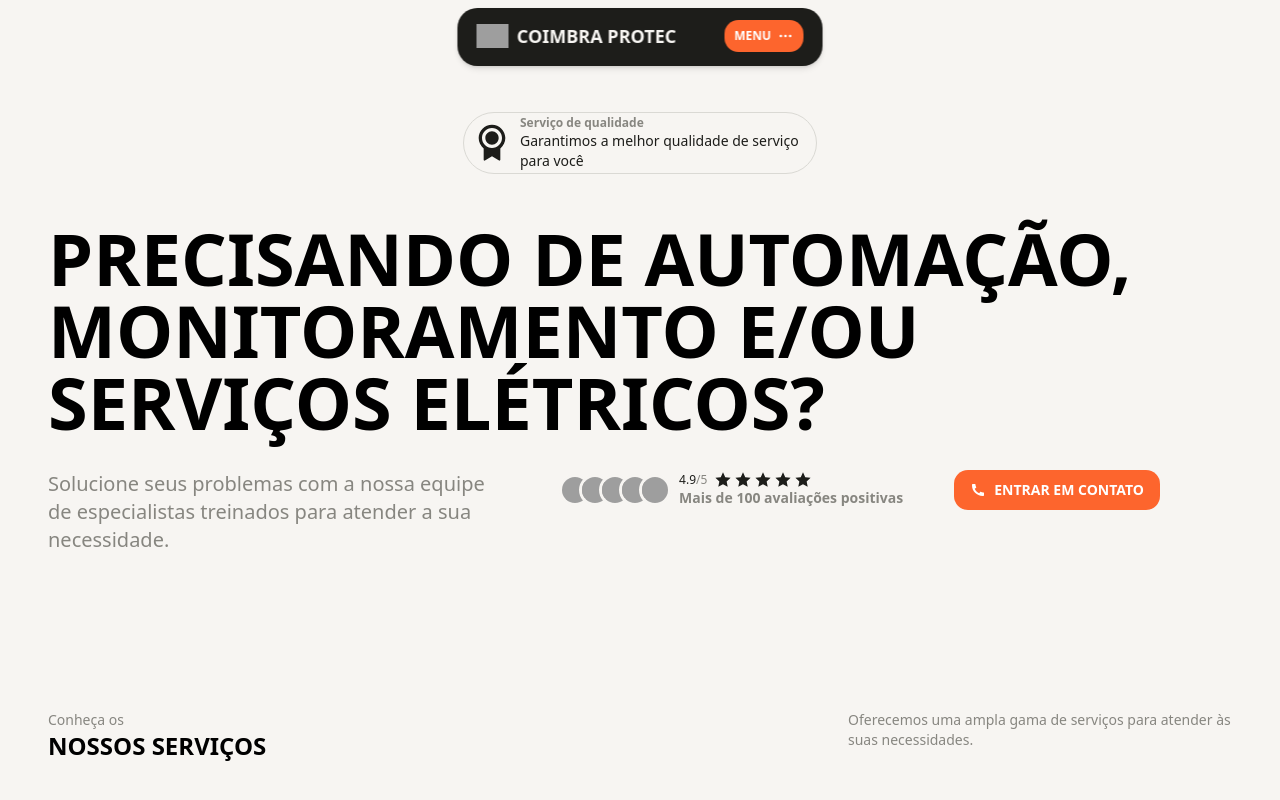
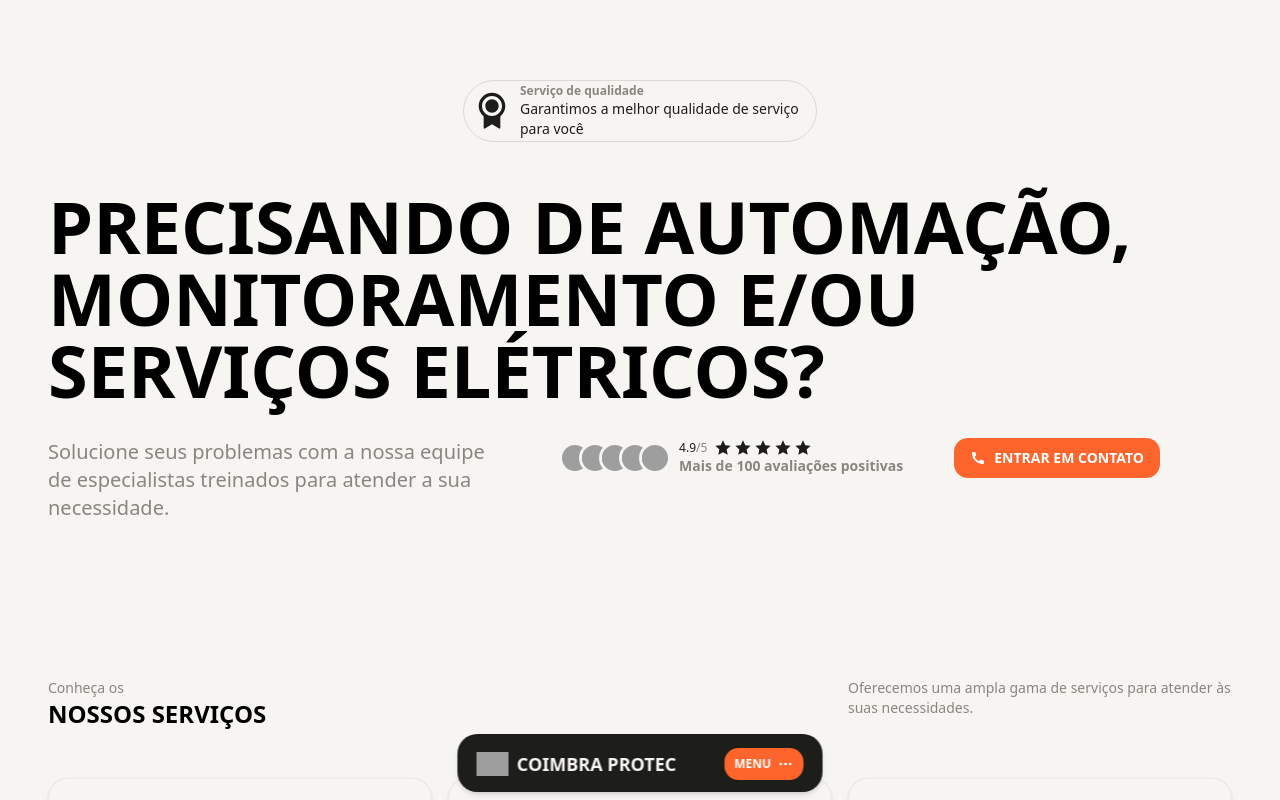
Before and after one commit to SrDev-Henrique/GCM_COIMBRA-PROTEC, a Next.js app: page / in a window 1280 px wide. Shown: the top 800 px of the page. Built offline with nearby package versions, Linux system fonts and the light colour scheme; grey boxes are pictures that could not be loaded.

Commit message:
chore: change menu navigation position

```diff
--- a/src/app/(sections)/hero.tsx
+++ b/src/app/(sections)/hero.tsx
@@ -19,7 +19,7 @@ export function Hero() {
 
   return (
     <div className="flex h-fit items-center justify-center">
-      <div className="flex h-fit w-full flex-col items-start gap-12 pt-28 md:items-center">
+      <div className="flex h-fit w-full flex-col items-start gap-12 pt-20 md:items-center">
         <motion.div
           variants={fadeInVariants}
           initial="initial"
--- a/src/components/navigation-menu/navigation-menu.tsx
+++ b/src/components/navigation-menu/navigation-menu.tsx
@@ -45,7 +45,7 @@ export function NavigationMenu() {
       animate={isOpen ? "animate" : "initial"}
       ref={containerRef}
       className={cn(
-        "-translate-x-1/2 fixed top-2 left-1/2 z-50 flex w-[385px] items-start justify-center bg-accent-foreground p-3 shadow-lg backdrop-blur-md backdrop-brightness-75",
+        "-translate-x-1/2 fixed bottom-2 left-1/2 z-50 flex w-[385px] items-end justify-center bg-accent-foreground p-3 shadow-lg backdrop-blur-md backdrop-brightness-75",
         isMobile && "w-[360px]",
       )}
     >
```
